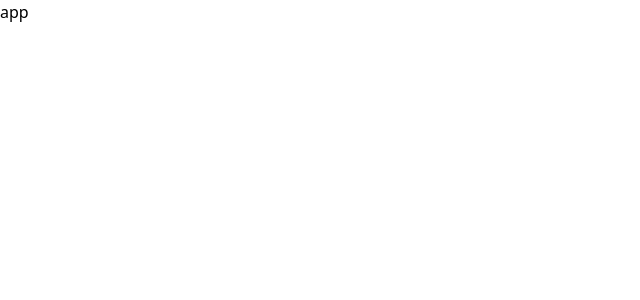
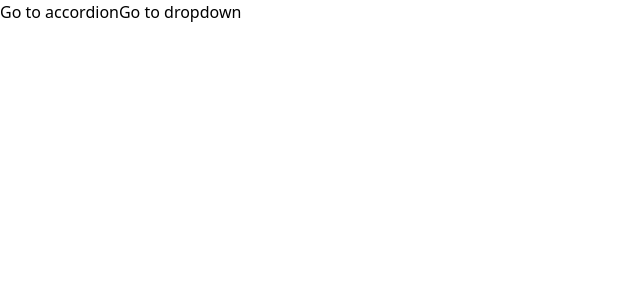
Before and after one commit to khale913/components, a React (Create React App) app: page / in a window 1280 px wide. Shown: the top 300 px of the page, without its empty margins (0-640 px from the left). Built offline with nearby package versions, Linux system fonts and the light colour scheme.

Commit message:
navigation working

```diff
--- a/src/App.js
+++ b/src/App.js
@@ -1,5 +1,23 @@
+import Link from "./components/Link";
+import Route from "./components/Route";
+import AccordionPage from "./pages/AccordionPage";
+import DropdownPage from "./pages/DropdownPage";
+
 function App() {
-  return <div>app</div>;
+  return (
+    <div>
+      <Link to="/accordion">Go to accordion</Link>
+      <Link to="/dropdown">Go to dropdown</Link>
+      <div>
+        <Route path="/accordion">
+          <AccordionPage />
+        </Route>
+        <Route path="/dropdown">
+          <DropdownPage></DropdownPage>
+        </Route>
+      </div>
+    </div>
+  );
 }
 
 export default App;
--- /dev/null
+++ b/src/components/Link.js
@@ -0,0 +1,17 @@
+import { useContext } from "react";
+import NavigationContext from "../context/navigation";
+
+function Link({ to, children }) {
+  const { navigate } = useContext(NavigationContext);
+  console.log(navigate);
+
+  const handleClick = (e) => {
+    e.preventDefault();
+
+    navigate(to);
+  };
+
+  return <a onClick={handleClick}>{children}</a>;
+}
+
+export default Link;
--- /dev/null
+++ b/src/components/Route.js
@@ -0,0 +1,14 @@
+import React, { useState, useContext } from "react";
+import NavigationContext from "../context/navigation";
+
+function Route({ path, children }) {
+  const { currentPath } = useContext(NavigationContext);
+
+  if (path === currentPath) {
+    return children;
+  }
+
+  return null;
+}
+
+export default Route;
--- /dev/null
+++ b/src/context/navigation.js
@@ -0,0 +1,32 @@
+import { createContext, useState, useEffect } from "react";
+
+const NavigationContext = createContext();
+
+function NavigationProvider({ children }) {
+  const [currentPath, setCurrentPath] = useState(window.location.pathname);
+
+  useEffect(() => {
+    const handler = () => {
+      setCurrentPath(window.location.pathname);
+    };
+    window.addEventListener("popstate", handler);
+
+    return () => {
+      window.removeEventListener("popstate", handler);
+    };
+  }, []);
+
+  const navigate = (to) => {
+    window.history.pushState({}, "", to);
+    setCurrentPath(to);
+  };
+
+  return (
+    <NavigationContext.Provider value={{ currentPath, navigate }}>
+      {children}
+    </NavigationContext.Provider>
+  );
+}
+
+export { NavigationProvider };
+export default NavigationContext;
--- a/src/index.js
+++ b/src/index.js
@@ -3,7 +3,13 @@
 
 import ReactDOM from "react-dom/client";
 import App from "./App";
+import { NavigationProvider } from "./context/navigation";
+
 const el = document.getElementById("root");
 const root = ReactDOM.createRoot(el);
 
-root.render(<App />);
+root.render(
+  <NavigationProvider>
+    <App />
+  </NavigationProvider>
+);
```
